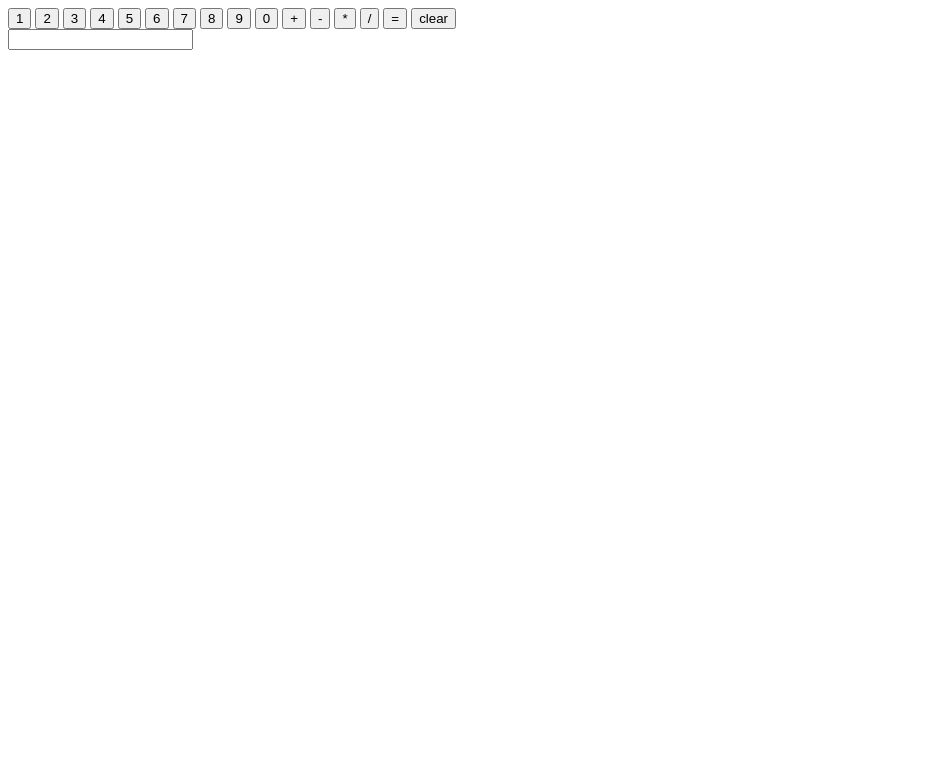
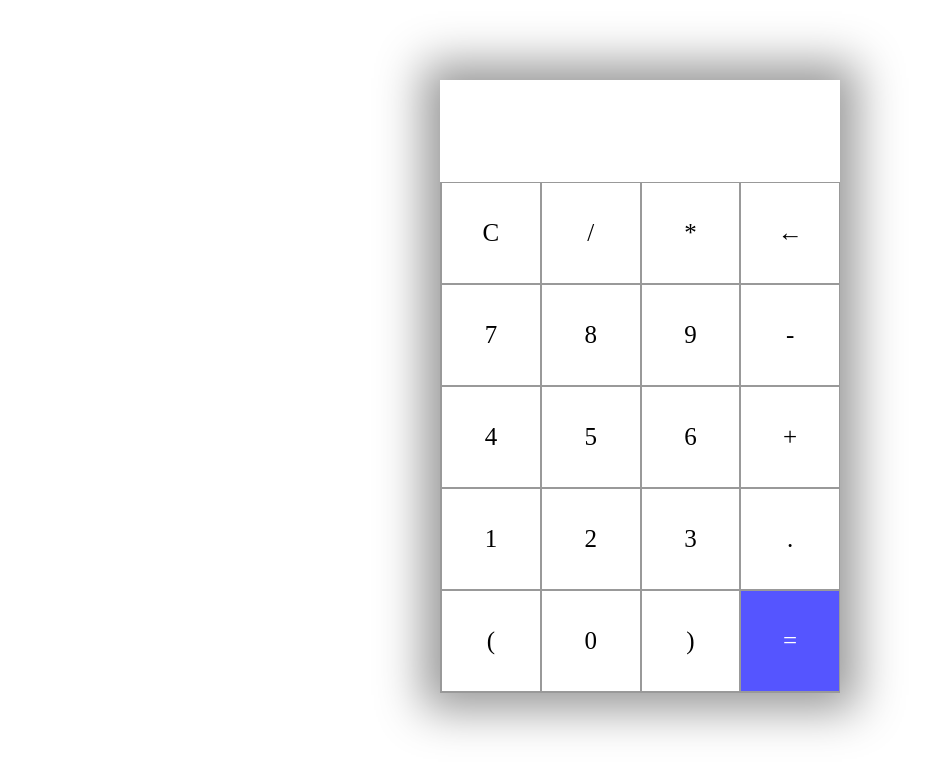
Before and after one commit to ivane98/calculator, a plain HTML site: page index.html in a window 1280 px wide. Shown: the whole page, without its empty margins (0-938 px from the left). Drawn offline with Linux system fonts and the light colour scheme.

Commit message:
finished

```diff
--- a/app.js
+++ b/app.js
@@ -1,3 +1,32 @@
+let display = document.getElementById('display');
+
+let buttons = Array.from(document.getElementsByClassName('button'));
+
+buttons.map(button => {
+    button.addEventListener('click', (e) => {
+        switch (e.target.innerText) {
+            case 'C':
+                display.innerText = '';
+                break;
+            case '=':
+                try {
+                    display.innerText = eval(display.innerText);
+                } catch {
+                    display.innerText = "Error"
+                }
+                break;
+            case '←':
+                if (display.innerText) {
+                    display.innerText = display.innerText.slice(0, -1);
+                }
+                break;
+            default:
+                display.innerText += e.target.innerText;
+        }
+    });
+});
+
+
 //functions which perform basic math operations
 function add(a, b) {
     return (a + b)
@@ -14,6 +43,7 @@ function multiply(a, b) {
 function divide(a, b) {
     return (a / b)
 }
+
 //switch statement which does a colculation by symbol string
 
 function operate(operator, a, b,) {
@@ -28,16 +58,3 @@ function operate(operator, a, b,) {
             return divide(a, b);
     }
 };
-
-//function which populates the screen with button values
-let value = []
-window.onload = function () {
-    let screen = document.getElementById('input'),
-        keypad = document.getElementById('buttons'),
-        buttons = keypad.getElementsByTagName('button');
-    for (let i = 0; i < buttons.length; i++) {
-        buttons[i].onclick = function () {
-            screen.value = screen.value + this.innerText;
-        };
-    }
-}
--- a/index.html
+++ b/index.html
@@ -10,27 +10,34 @@
 </head>
 
 <body>
-    <div id="buttons">
-        <button id="1">1</button>
-        <button id="2">2</button>
-        <button id="3">3</button>
-        <button id="4">4</button>
-        <button id="5">5</button>
-        <button id="6">6</button>
-        <button id="7">7</button>
-        <button id="8">8</button>
-        <button id="9">9</button>
-        <button id="0">0</button>
-        <button id="+">+</button>
-        <button id="-">-</button>
-        <button id="*">*</button>
-        <button id="/">/</button>
-        <button id="equals">=</button>
-        <button id="clear">clear</button>
-    </div>
+    <section>
+        <div class="container">
+            <div id="display"></div>
+            <div class="buttons">
+                <div class="button">C</div>
+                <div class="button">/</div>
+                <div class="button">*</div>
+                <div class="button">&larr;</div>
+                <div class="button">7</div>
+                <div class="button">8</div>
+                <div class="button">9</div>
+                <div class="button">-</div>
+                <div class="button">4</div>
+                <div class="button">5</div>
+                <div class="button">6</div>
+                <div class="button">+</div>
+                <div class="button">1</div>
+                <div class="button">2</div>
+                <div class="button">3</div>
+                <div class="button">.</div>
+                <div class="button">(</div>
+                <div class="button">0</div>
+                <div class="button">)</div>
+                <div id="equal" class="button">=</div>
+            </div>
+        </div>
+    </section>
 
-
-    <input id="input" type="text">
 
 
 
--- a/style.css
+++ b/style.css
@@ -0,0 +1,44 @@
+.container {
+    max-width: 400px;
+    margin: 10vh auto 0 auto;
+    box-shadow: 0px 0px 43px 17px rgba(153, 153, 153, 1);
+}
+
+#display {
+    text-align: right;
+    height: 70px;
+    line-height: 70px;
+    padding: 16px 8px;
+    font-size: 25px;
+}
+
+.buttons {
+    display: grid;
+    border-bottom: 1px solid #999;
+    border-left: 1px solid #999;
+    grid-template-columns: 1fr 1fr 1fr 1fr;
+}
+
+.buttons>div {
+    border-top: 1px solid #999;
+    border-right: 1px solid #999;
+}
+
+.button {
+    border: 0.5px solid #999;
+    line-height: 100px;
+    text-align: center;
+    font-size: 25px;
+    cursor: pointer;
+}
+
+#equal {
+    background-color: rgb(85, 85, 255);
+    color: white;
+}
+
+.button:hover {
+    background-color: #323330;
+    color: white;
+    transition: 0.2s ease-in-out;
+}
```
